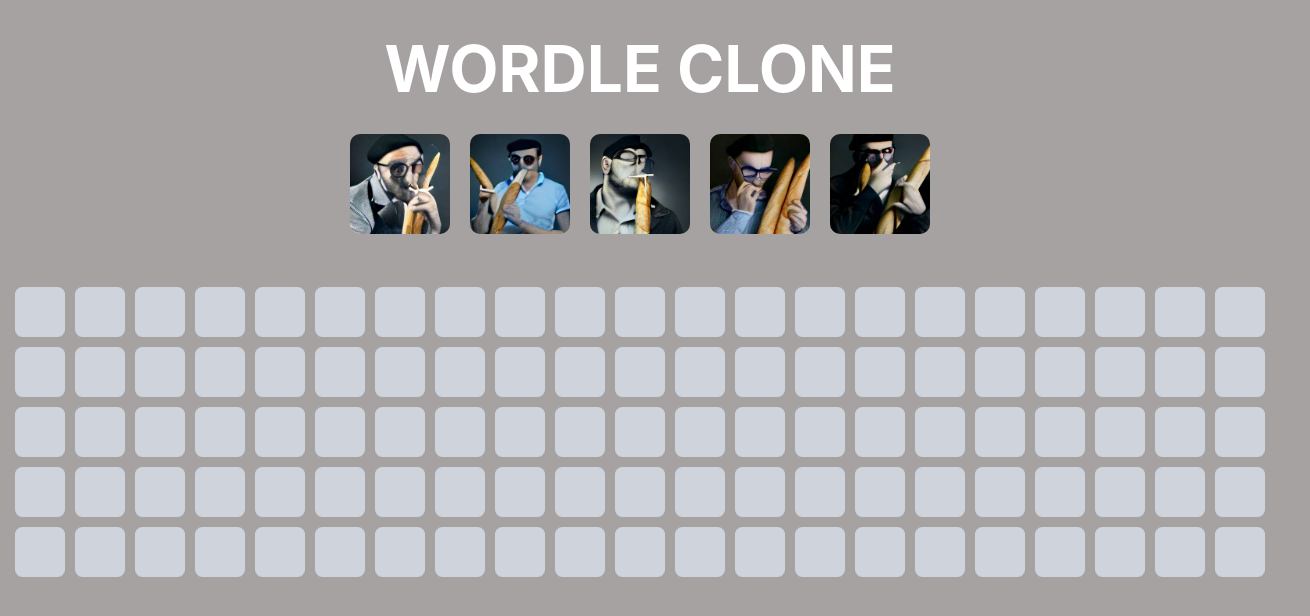
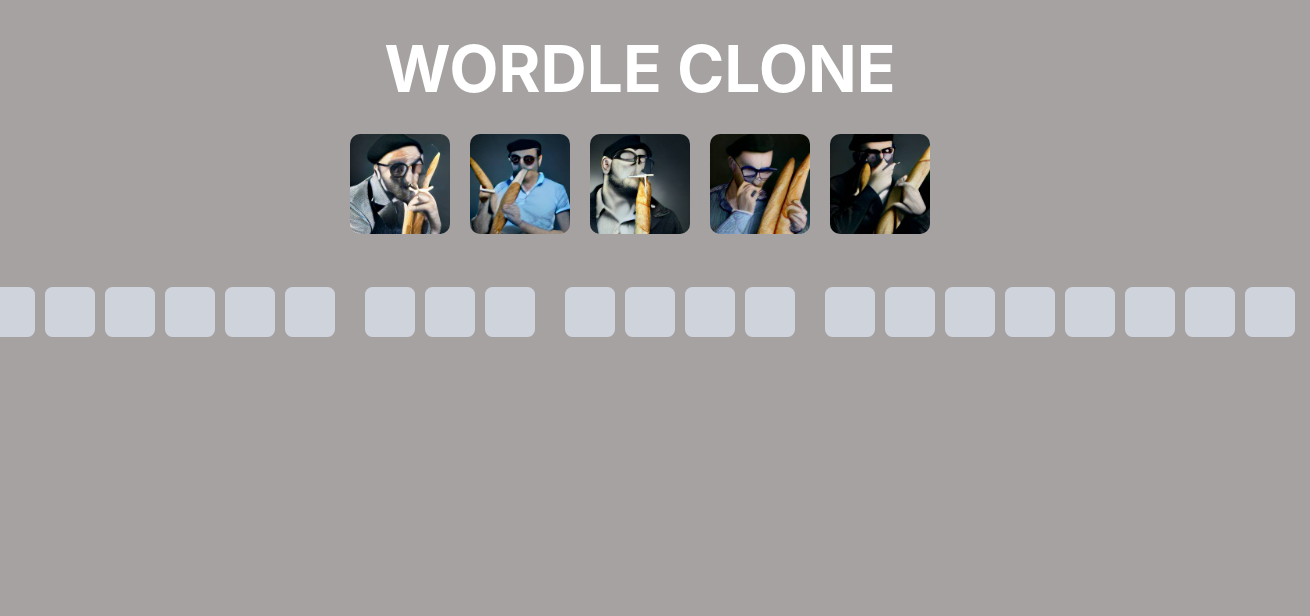
Before and after one commit to KKaradi/Keyo.ai, a Next.js app: page / in a window 1280 px wide. Shown: the top 616 px of the page, 1310 px wide, since content can reach past the window. Built offline with nearby package versions, Linux system fonts and the light colour scheme.

Commit message:
Simultaneous Wordles

```diff
--- a/components/Wordle/Wordle.tsx
+++ b/components/Wordle/Wordle.tsx
@@ -4,19 +4,12 @@ import styles from "../../styles/Wordle/Wordle.module.css";
 import { useCallback, useEffect, useState } from "react";
 import { colors } from "../../constants/colors";
 
-type WordleProps = {
-  word: string;
-  rowAmount: number;
-};
-
 export type Box = { content: string; color: string };
 
-const generateGrid = (width: number, height: number): Box[][] => {
-  return Array.from(Array(height).keys()).map(() =>
-    Array.from(Array(width).keys()).map(() => {
-      return { content: "", color: colors.blank };
-    })
-  );
+const generateRow = (width: number): Box[] => {
+  return Array.from(Array(width).keys()).map(() => {
+    return { content: "", color: colors.blank };
+  });
 };
 
 const isCapitalLetter = (content: string) => {
@@ -46,15 +39,21 @@ const guessedCorrectly = (rowArray: Box[]) => {
   return correctBoxes.length == rowArray.length;
 };
 
-const Wordle: NextPage<WordleProps> = ({ word, rowAmount }) => {
-  const [width, height] = [word.length, rowAmount];
-  const [grid, setGrid] = useState(generateGrid(width, height));
+type WordleProps = {
+  word: string;
+  maxAttempts?: number;
+  isSelected: boolean;
+};
+
+const Wordle: NextPage<WordleProps> = ({ word, maxAttempts, isSelected }) => {
+  const [width, height] = [word.length, maxAttempts];
+  const [grid, setGrid] = useState([generateRow(width)]);
   const [position, setPosition] = useState({ col: 0, row: 0 });
   const [isPlaying, setIsPlaying] = useState(true);
 
   const keyPressHandler = useCallback(
     (event: KeyboardEvent) => {
-      if (!isPlaying) return;
+      if (!isSelected || !isPlaying) return;
 
       let { col, row } = position;
       const key = event.key.toUpperCase();
@@ -71,17 +70,17 @@ const Wordle: NextPage<WordleProps> = ({ word, rowAmount }) => {
 
       if (key == "ENTER" && col == width) {
         grid[row] = updateColors(grid[row], word);
-        if (guessedCorrectly(grid[row])) setIsPlaying(false);
+        if (guessedCorrectly(grid[row]) || (height && row == height - 1))
+          setIsPlaying(false);
+        else grid.push(generateRow(width));
         row += 1;
         col = 0;
       }
 
-      if (row == height) setIsPlaying(false);
-
       setPosition({ col, row });
       setGrid(grid);
     },
-    [grid, word, position, width, height, isPlaying]
+    [grid, word, position, width, height, isPlaying, isSelected]
   );
 
   useEffect(() => {
--- /dev/null
+++ b/components/Wordle/Wordles.tsx
@@ -0,0 +1,32 @@
+import { NextPage } from "next";
+import Wordle from "./Wordle";
+import styles from "../../styles/Wordle/Wordles.module.css";
+import { useState } from "react";
+
+type WordlesProps = {
+  prompt: string;
+  maxAttempts?: number;
+};
+
+const Wordles: NextPage<WordlesProps> = ({ prompt, maxAttempts }) => {
+  const words = prompt.split(" ");
+  const [selectedIndex, setSelectedIndex] = useState(0);
+
+  const wordles = words.map((word, index) => (
+    <div
+      className={styles.wordle}
+      key={index}
+      onClick={() => setSelectedIndex(index)}
+    >
+      <Wordle
+        word={word.toUpperCase()}
+        maxAttempts={maxAttempts}
+        isSelected={selectedIndex == index}
+      />
+    </div>
+  ));
+
+  return <div className={styles.wordleRow}>{wordles}</div>;
+};
+
+export default Wordles;
--- a/pages/index.tsx
+++ b/pages/index.tsx
@@ -4,6 +4,7 @@ import path from "path";
 import { useEffect } from "react";
 import ImageCarousel from "../components/ImageCarousel";
 import Wordle from "../components/Wordle/Wordle";
+import Wordles from "../components/Wordle/Wordles";
 import { colors } from "../constants/colors";
 import styles from "../styles/Home.module.css";
 
@@ -11,7 +12,7 @@ const imagePaths = Array.from(Array(5).keys()).map((num) =>
   path.join(__dirname, `/hints/${num + 1}.jpg`)
 );
 
-const word = "FRENCHMANWITHBAGUETTE";
+const prompt = "FRENCH MAN WITH BAGUETTE";
 
 const Home: NextPage = () => {
   useEffect(() => {
@@ -28,7 +29,7 @@ const Home: NextPage = () => {
       <main className={styles.main}>
         <h1 className={styles.title}>WORDLE CLONE</h1>
         <ImageCarousel paths={imagePaths} />
-        <Wordle word={word.toUpperCase()} rowAmount={5} />
+        <Wordles prompt={prompt} maxAttempts={undefined} />
       </main>
     </div>
   );
--- /dev/null
+++ b/styles/Wordle/Wordles.module.css
@@ -0,0 +1,9 @@
+.wordle {
+  margin-left: 10px;
+  margin-right: 10px;
+}
+
+.wordleRow {
+  display: flex;
+  flex-direction: row;
+}
```
